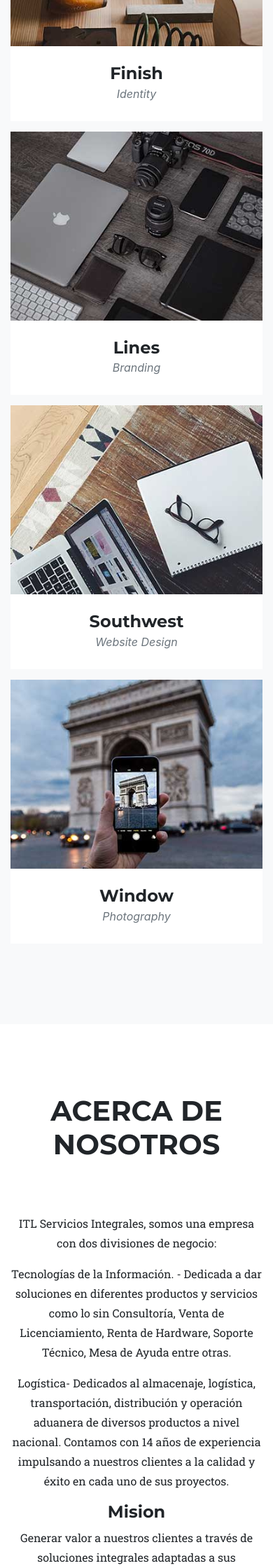
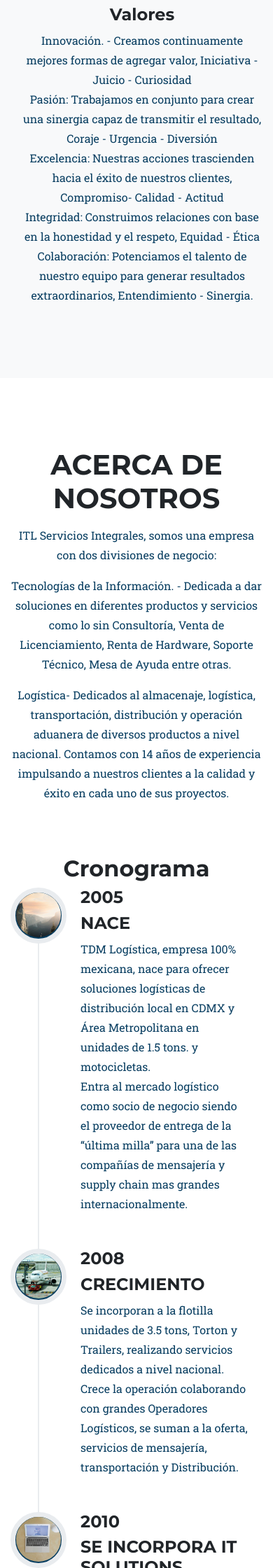
Before and after one commit to gldeleon/tecnova, a PHP site: page / in a window 390 px wide. Shown: the part 3466-5706 px from the top of the page at 70% size. Run offline with PHP 8.4, Linux system fonts and the light colour scheme; some web fonts are replaced.

Commit message:
acondicionado

```diff
--- a/css/agency.css
+++ b/css/agency.css
@@ -14,15 +15,15 @@
 }
 
 a {
-  color: #fed136;
+    color: #073d60;
 }
 
 a:hover {
-  color: #fec503;
+    color: #073d60;
 }
 
 .text-primary {
-  color: #fed136 !important;
+    color: #073d60 !important;
 }
 
 h1,
@@ -452,7 +454,7 @@
     color: white;
     border: 7px solid #e9ecef;
     border-radius: 100%;
-  background-color: #fed136;
+    background-color: #073d60;
 }
 
 .timeline > li .timeline-image h4 {
@@ -687,9 +689,34 @@
     color: white;
     border-radius: 100%;
     outline: none;
-  background-color: #212529;
+    background-color: #073d60;
 }
 
 ul.social-buttons li a:active, ul.social-buttons li a:focus, ul.social-buttons li a:hover {
-  background-color: #fed136;
+    background-color: #16a7e1;
 }
+
+img {
+    vertical-align: middle;
+    border-style: none;
+}
+
+.img-fluid {
+    max-width: 97%;
+    height: auto;
+}
+
+.text-50 {
+    /*color: rgba(255,255,255,.5) !important;*/
+    color: #073d60;
+}
+
+.no-gutters > .col, .no-gutters > [class*="col-"] {
+    padding-right: 0;
+    padding-left: 16px;
+    padding-top: 4px;
+    padding-bottom: 4px;
+}
+.text-muted {
+    color: #073d60 !important;
+}
--- a/index.php
+++ b/index.php
@@ -7,22 +7,17 @@
         <meta name="viewport" content="width=device-width, initial-scale=1, shrink-to-fit=no">
         <meta name="description" content="">
         <meta name="author" content="">
-
         <title>ITL - Servicios Integrales</title>
-
         <!-- Bootstrap core CSS -->
         <link href="vendor/bootstrap/css/bootstrap.min.css" rel="stylesheet">
-
         <!-- Custom fonts for this template -->
         <link href="vendor/fontawesome-free/css/all.min.css" rel="stylesheet" type="text/css">
         <link href="https://fonts.googleapis.com/css?family=Montserrat:400,700" rel="stylesheet" type="text/css">
         <link href='https://fonts.googleapis.com/css?family=Kaushan+Script' rel='stylesheet' type='text/css'>
         <link href='https://fonts.googleapis.com/css?family=Droid+Serif:400,700,400italic,700italic' rel='stylesheet' type='text/css'>
         <link href='https://fonts.googleapis.com/css?family=Roboto+Slab:400,100,300,700' rel='stylesheet' type='text/css'>
-
         <!-- Custom styles for this template -->
-        <link href="css/agency.min.css" rel="stylesheet">
-
+        <link href="css/agency.css" rel="stylesheet">
     </head>
 
     <body id="page-top">
@@ -221,36 +216,80 @@
                     </div>
                 </div>
             </div>
+        </section>-->
+        <!-- Portfolio Grid -->
+        <section class="bg-light page-section" id="portfolio">
+            <div class="container">
+
+                <!-- Featured Project Row -->
+                <div class="row align-items-center no-gutters mb-4 mb-lg-5">
+                    <div class="col-xl-8 col-lg-7">
+                        <img class="img-fluid mb-3 mb-lg-0" src="img/7679.jpg" alt="">
+                    </div>
+                    <div class="col-xl-4 col-lg-5">
+                        <div class="featured-text text-center text-lg-left">
+                            <h4>Mision</h4>
+                            <p class="text-50 mb-0">Generar valor a nuestros clientes a través de soluciones integrales adaptadas a sus necesidades logrando el mayor retorno en sus inversiones.</p>
+                        </div>
+                    </div>
+                </div>
+
+                <!-- Project One Row -->
+                <div class="row justify-content-center no-gutters mb-5 mb-lg-0">
+                    <div class="col-lg-6">
+                        <img class="img-fluid" src="img/89039.jpg" alt="">
+                    </div>
+                    <div class="col-lg-6">
+                        <div class="bg-black text-center h-100 project">
+                            <div class="d-flex h-100">
+                                <div class="project-text w-100 my-auto text-center text-lg-left">
+                                    <h4>Vision</h4>
+                                    <p class="mb-0 text-50">Enfocamos nuestros esfuerzos para ser la compañía líder en ofrecer servicios integrales en TI y Logística a nivel nacional.</p>
+                                    <hr class="d-none d-lg-block mb-0 ml-0">
+                                </div>
+                            </div>
+                        </div>
+                    </div>
+                </div>
+
+                <!-- Project Two Row -->
+                <div class="row justify-content-center no-gutters">
+                    <div class="col-lg-6">
+                        <img class="img-fluid" src="img/42291.jpg" alt="">
+                    </div>
+                    <div class="col-lg-6 order-lg-first">
+                        <div class="bg-black text-center h-100 project">
+                            <div class="d-flex h-100">
+                                <div class="project-text w-100 my-auto text-center text-lg-right">
+                                    <h4>Valores</h4>
+                                    <p class="mb-0 text-50">Innovación. - Creamos continuamente mejores formas de agregar valor, Iniciativa - Juicio - Curiosidad</p>
+                                    <p class="mb-0 text-50">Pasión: Trabajamos en conjunto para crear una sinergia capaz de transmitir el resultado, Coraje - Urgencia - Diversión</p>
+                                    <p class="mb-0 text-50">Excelencia: Nuestras acciones trascienden hacia el éxito de nuestros clientes, Compromiso- Calidad - Actitud</p>
+                                    <p class="mb-0 text-50">Integridad: Construimos relaciones con base en la honestidad y el respeto, Equidad - Ética</p>
+                                    <p class="mb-0 text-50">Colaboración: Potenciamos el talento de nuestro equipo para generar resultados extraordinarios, Entendimiento - Sinergia.</p>
+<!--                                    <p class="mb-0 text-white-50">Another example of a project with its respective description. These sections work well responsively as well, try this theme on a small screen!</p>-->
+                                    <hr class="d-none d-lg-block mb-0 mr-0">
+                                </div>
+                            </div>
+                        </div>
+                    </div>
+                </div>
+
+            </div>
         </section>
-
         <!-- About -->
         <section class="page-section" id="about">
             <div class="container">
                 <div class="row">
                     <div class="col-lg-12 text-center">
                         <h2 class="section-heading text-uppercase">Acerca de Nosotros</h2>
+                        <p class="text-muted">ITL Servicios Integrales, somos una empresa con dos divisiones de negocio:</p>
+                        <p class="text-muted">Tecnologías de la Información. -  Dedicada a dar soluciones en diferentes productos y servicios como lo sin Consultoría, Venta de Licenciamiento, Renta de Hardware, Soporte Técnico, Mesa de Ayuda entre otras.</p>
+                        <p class="text-muted">Logística- Dedicados al almacenaje, logística, transportación, distribución y operación aduanera de diversos productos a nivel nacional. Contamos con 14 años de experiencia impulsando a nuestros clientes a la calidad y éxito en cada uno de sus proyectos.</p>
                         <h3 class="section-subheading text-muted"></h3>
-                        <p>ITL Servicios Integrales, somos una empresa con dos divisiones de negocio:</p>
-                        <p>Tecnologías de la Información. -  Dedicada a dar soluciones en diferentes productos y servicios como lo sin Consultoría, Venta de Licenciamiento, Renta de Hardware, Soporte Técnico, Mesa de Ayuda entre otras.</p>
-                        <p>Logística- Dedicados al almacenaje, logística, transportación, distribución y operación aduanera de diversos productos a nivel nacional. Contamos con 14 años de experiencia impulsando a nuestros clientes a la calidad y éxito en cada uno de sus proyectos.</p>
-                        <center><h4>Mision</h4></center>
-                        <p>Generar valor a nuestros clientes a través de soluciones integrales adaptadas a sus necesidades logrando el mayor retorno en sus inversiones.</p>
-                        <center><h4>Vision</h4></center>
-                        <p>Enfocamos nuestros esfuerzos para ser la compañía líder en ofrecer servicios integrales en TI y Logística a nivel nacional.</p>
-                        <center><h4>Valores</h4></center>
-                        <p>Innovación. - Creamos continuamente mejores formas de agregar valor.</p>
-                        <span>Iniciativa - Juicio - Curiosidad</span>
-                        <p>Pasión: Trabajamos en conjunto para crear una sinergia capaz de transmitir el resultado.</p>
-                        <span>Coraje - Urgencia - Diversión</span>
-                        <p>Excelencia: Nuestras acciones trascienden hacia el éxito de nuestros clientes.</p>
-                        <p>Compromiso- Calidad - Actitud</p>
-                        <p>Integridad: Construimos relaciones con base en la honestidad y el respeto.</p>
-                        <p>Equidad - Ética</p>
-                        <p>Colaboración: Potenciamos el talento de nuestro equipo para generar resultados extraordinarios.</p>
-                        <p>Entendimiento - Sinergia.</p>
                         <h2>Cronograma</h2>
                     </div>
-                    <br />
+                    <div class="col-lg-12 text-center"></div>
                 </div>
                 <div class="row">
                     <div class="col-lg-12">
@@ -366,6 +405,31 @@
                         <!--<h3 class="section-subheading text-muted">Lorem ipsum dolor sit amet consectetur.</h3>-->
                     </div>
                 </div>
+                <hr />
+                <div class="container">
+                    <div class="row">
+                        <div class="col-md-3 col-sm-6">
+                            <a href="#">
+                                <img class="img-fluid d-block mx-auto" height="45px" src="https://www8.hp.com/mx/es/images/i/hpi/header-footer/caas-hf-v3.2/hpi-hp-logo-pr.gif" alt="">
+                            </a>
+                        </div>
+                        <div class="col-md-3 col-sm-6">
+                            <a href="#">
+                                <img class="img-fluid d-block mx-auto" height="45px"  src="https://static.lenovo.com/fea/images/lenovo-logo-red.png" alt="">
+                            </a>
+                        </div>
+                        <div class="col-md-3 col-sm-6">
+                            <a href="#">
+                                <img class="img-fluid d-block mx-auto" height="45px" src="https://img-prod-cms-rt-microsoft-com.akamaized.net/cms/api/am/imageFileData/RE1Mu3b?ver=5c31" alt="">
+                            </a>
+                        </div>
+                        <div class="col-md-3 col-sm-6">
+                            <a href="#">
+                                <img class="img-fluid d-block mx-auto" height="45px" src="http://itkey.com/img/logo.png" alt="">
+                            </a>
+                        </div>
+                    </div>
+                </div>
                 <!--                <div class="row">
                                     <div class="col-sm-4">
                                         <div class="team-member">
@@ -449,32 +513,9 @@
         </section>
 
         <!-- Clients -->
-        <section class="py-5">
-            <div class="container">
-                <div class="row">
-                    <div class="col-md-3 col-sm-6">
-                        <a href="#">
-                            <img class="img-fluid d-block mx-auto" height="45px" src="https://www8.hp.com/mx/es/images/i/hpi/header-footer/caas-hf-v3.2/hpi-hp-logo-pr.gif" alt="">
-                        </a>
-                    </div>
-                    <div class="col-md-3 col-sm-6">
-                        <a href="#">
-                            <img class="img-fluid d-block mx-auto" height="45px"  src="https://static.lenovo.com/fea/images/lenovo-logo-red.png" alt="">
-                        </a>
-                    </div>
-                    <div class="col-md-3 col-sm-6">
-                        <a href="#">
-                            <img class="img-fluid d-block mx-auto" height="45px" src="https://img-prod-cms-rt-microsoft-com.akamaized.net/cms/api/am/imageFileData/RE1Mu3b?ver=5c31" alt="">
-                        </a>
-                    </div>
-                    <div class="col-md-3 col-sm-6">
-                        <a href="#">
-                            <img class="img-fluid d-block mx-auto" height="45px" src="http://itkey.com/img/logo.png" alt="">
-                        </a>
-                    </div>
-                </div>
-            </div>
-        </section>
+<!--        <section class="py-5">
+
+        </section>-->
 
         <!-- Contact -->
         <section class="page-section" id="contact">
@@ -527,7 +568,7 @@
             <div class="container">
                 <div class="row">
                     <div class="col-md-4">
-                        <span class="copyright">Copyright &copy; Your Website 2019</span>
+                        <span class="copyright">Copyright &copy; ITL <?php echo date('Y'); ?></span>
                     </div>
                     <div class="col-md-4">
                         <ul class="list-inline social-buttons">
--- /dev/null
+++ b/nbproject/private/private.xml
@@ -0,0 +1,4 @@
+<?xml version="1.0" encoding="UTF-8"?>
+<project-private xmlns="http://www.netbeans.org/ns/project-private/1">
+    <editor-bookmarks xmlns="http://www.netbeans.org/ns/editor-bookmarks/2" lastBookmarkId="0"/>
+</project-private>
```
Also changed, not shown: other parts of css/agency.css (+17 -15 lines), other parts of index.php (+14 -14 lines), css/grayscale.css (added, +304 -0 lines), img/1615.jpg (added), 6 other files. Lines whose indentation alone changed are shown as unchanged.
